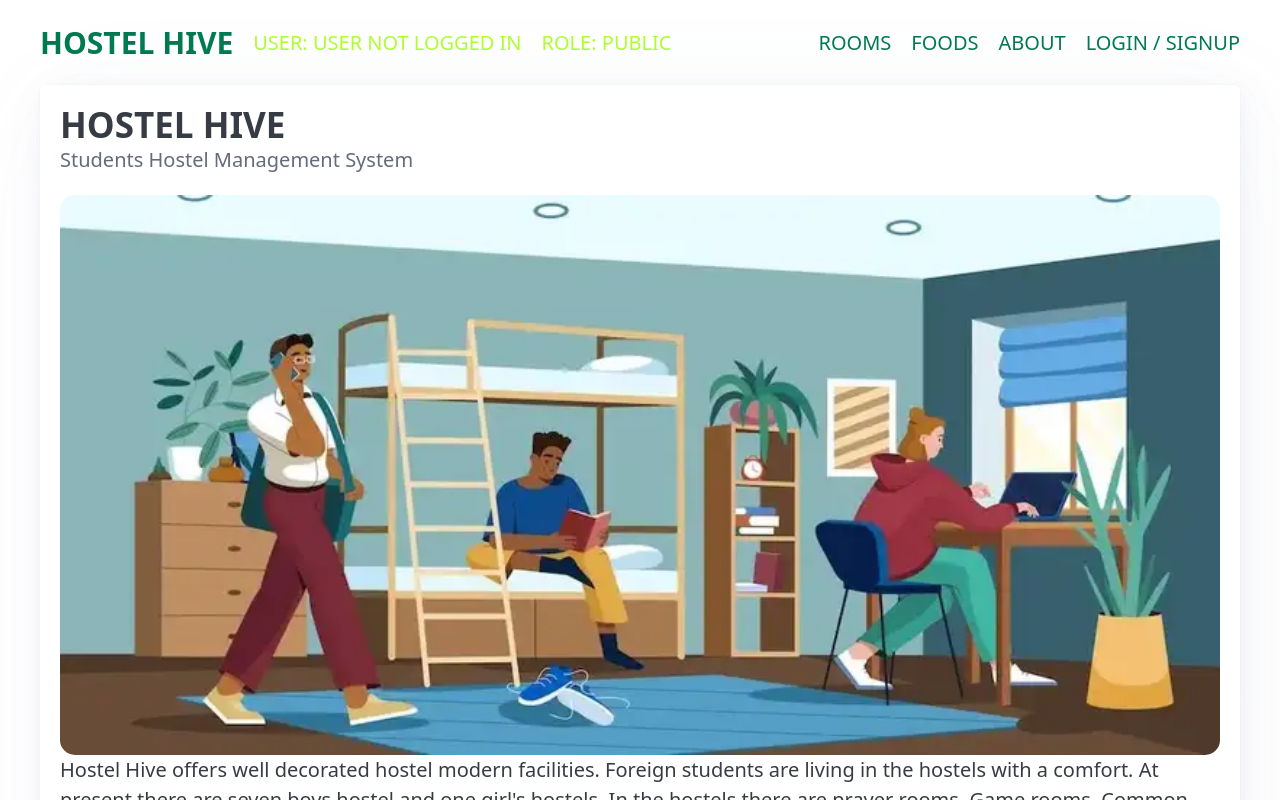
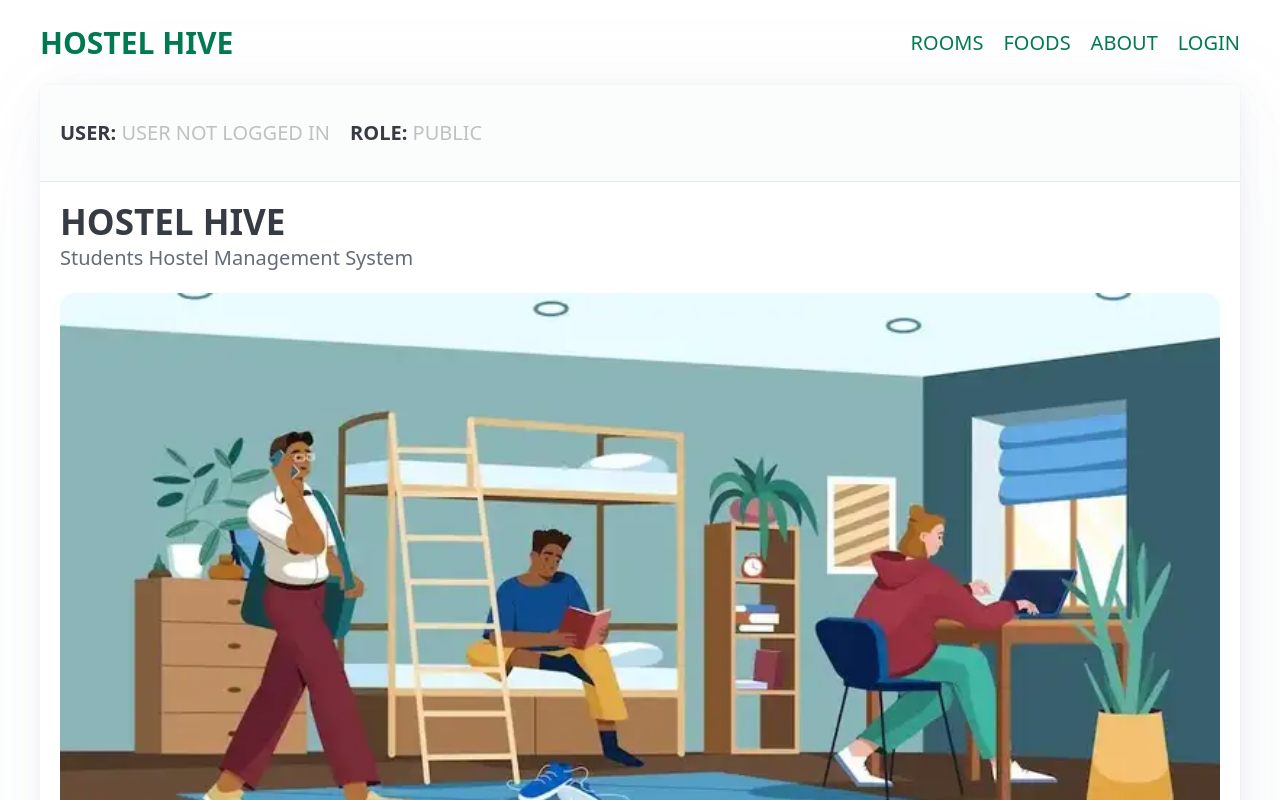
Before and after one commit to push-on/Hostel_Hive_Project_React_Firebase, a React (Vite) app: page / in a window 1280 px wide. Shown: the top 800 px of the page. Built offline with nearby package versions, Linux system fonts and the light colour scheme.

Commit message:
Update 10/01/2023 18:32:06

```diff
--- /dev/null
+++ b/src/components/CurrentUser.tsx
@@ -0,0 +1,26 @@
+import { useContext } from "react"
+import { AuthContext } from "../context/AuthContext"
+import { motion } from "framer-motion"
+
+
+
+export default function CurrentUser() {
+	const { currentUser, currentRole } = useContext(AuthContext)
+
+	return (
+		<>
+			<motion.nav style={{ textTransform: "uppercase" }}
+				initial={{ opacity: 0 }}
+				animate={{ opacity: 1 }}
+				exit={{ opacity: 0 }}
+				transition={{ ease: 'easeInOut', duration: 0.2 }}
+
+			>
+				<ul>
+					<li className="nowrap" ><strong>User: </strong> <span style={{ color: "silver" }}>{currentUser === null ? "User Not Logged in" : currentUser?.email}</span></li>
+					<li className="nowrap" ><strong>Role: </strong><span style={{ color: "silver" }}>{currentRole === null ? "Public" : currentRole}</span></li>
+				</ul>
+			</motion.nav>
+		</>
+	)
+}
--- a/src/components/NavBar.tsx
+++ b/src/components/NavBar.tsx
@@ -1,37 +1,34 @@
 import { useContext } from "react"
-import { Link, useLocation } from "react-router-dom"
+import { Link } from "react-router-dom"
 import { AuthContext } from "../context/AuthContext"
 
 
 export default function NavBar() {
 	const { currentUser, currentRole } = useContext(AuthContext)
-	let curLoc = useLocation()
 
 	return (
 		<nav style={{ textTransform: "uppercase" }}>
 			<ul>
-				<li style={{ fontSize: "30px" }}><strong><Link to="/">Hostel Hive</Link></strong></li>
-				<li style={{ color: "greenyellow" }}>User: {currentUser === null ? "User Not Logged in" : currentUser?.email}</li>
-				<li className="nowrap" style={{ color: "greenyellow" }}>Role: {currentRole === null ? "Public" : currentRole}</li>
+				<li className="nowrap" style={{ fontSize: "30px" }}><strong><Link to="/">Hostel Hive</Link></strong></li>
+
 			</ul>
 			<ul>
-				{curLoc.pathname === "/rooms" ? null : <li><Link to="/rooms">Rooms</Link></li>}
-				{curLoc.pathname === "/foods" ? null : <li><Link to="/foods">Foods</Link></li>}
-				{curLoc.pathname === "/about" ? null : <li><Link to="/about">About</Link></li>}
-				{curLoc.pathname === "/" ? null : <li><Link to="/">Home</Link></li>}
+				<li><Link to="/rooms">Rooms</Link></li>
+				<li><Link to="/foods">Foods</Link></li>
+				<li><Link to="/about">About</Link></li>
 				{currentUser !== null && currentRole === "admin"
 					?
-					(<li><Link to="/dashboard">Admin Dashboard</Link></li>)
+					(<li><Link to="/dashboard">Dashboard</Link></li>)
 					:
 					currentUser !== null && currentRole === "student"
 						?
-						(<li><Link to="/student">Student Dashboard</Link></li>)
+						(<li><Link to="/student">Dashboard</Link></li>)
 						:
 						currentUser !== null && currentRole === "staff"
 							?
-							(<li><Link to="/staff">Staff Dashboard</Link></li>)
+							(<li><Link to="/staff">Dashboard</Link></li>)
 							:
-							(<li><Link to="/login">Login / SignUp</Link></li>)
+							(<li><Link to="/login">Login</Link></li>)
 				}
 			</ul>
 		</nav>
--- a/src/index.css
+++ b/src/index.css
@@ -103,6 +103,12 @@ img {
   }
 }
 
+@media (max-width: 768px) {
+  .md {
+    display: none;
+  }
+}
+
 .border{
   border: 1px solid white;
 
--- a/src/pages/Dashboard.tsx
+++ b/src/pages/Dashboard.tsx
@@ -4,10 +4,11 @@ import { signOut } from "firebase/auth"
 import { Toaster, toast } from "react-hot-toast"
 import { useContext, useEffect, useState } from 'react'
 import { AuthContext } from '../context/AuthContext'
+import CurrentUser from '../components/CurrentUser'
 
 export default function Dashboard() {
 	const navigate = useNavigate()
-	const { dispatch, currentRole, currentUser } = useContext(AuthContext)
+	const { dispatch } = useContext(AuthContext)
 
 	// Logout
 	const HandleLogout = (e: React.FormEvent) => {
@@ -30,8 +31,6 @@ export default function Dashboard() {
 			<nav style={{ textTransform: "uppercase" }}>
 				<ul>
 					<li style={{ fontSize: "30px" }}><strong><Link to="/">HOSTEL HIVE</Link></strong></li>
-					<li style={{ color: "greenyellow" }}>User: {currentUser === null ? "User Not Logged in" : currentUser?.email}</li>
-					<li className="nowrap" style={{ color: "greenyellow" }}>Role: {currentRole === null ? "Public" : currentRole}</li>
 				</ul>
 				<ul>
 					<li><Link to="/">Home</Link></li>
@@ -73,8 +72,11 @@ function DashbordNav() {
 		}
 	}, [curLoc])
 	return (
-		<article>
-			<h1>Manage {pageTitle}</h1>
+		<>
+			<hgroup>
+				<h1>Manage {pageTitle}</h1>
+				<CurrentUser />
+			</hgroup>
 			<nav style={{ textTransform: "uppercase" }}>
 				<ul>
 					<li><Link to="/dashboard/">Overview</Link> </li>
@@ -85,6 +87,6 @@ function DashbordNav() {
 					<li><Link to="/dashboard/payment">Payment</Link></li>
 				</ul>
 			</nav>
-		</article>
+		</>
 	)
 }
--- a/src/pages/HomePage/RootPage.tsx
+++ b/src/pages/HomePage/RootPage.tsx
@@ -8,6 +8,7 @@ import { Toaster } from "react-hot-toast"
 import Footer from "../../components/Footer"
 import NavBar from "../../components/NavBar"
 import { motion } from "framer-motion"
+import CurrentUser from "../../components/CurrentUser"
 
 
 export default function RootPage() {
@@ -27,9 +28,10 @@ export default function RootPage() {
 
 				<header>
 					<Toaster />
-
 					<article >
-
+						<header>
+							<CurrentUser />
+						</header>
 						<hgroup>
 							<h2>HOSTEL HIVE</h2>
 							<p>Students Hostel Management System</p>
--- a/src/pages/HomePage/RootRooms.tsx
+++ b/src/pages/HomePage/RootRooms.tsx
@@ -10,6 +10,7 @@ import { Counter, CounterField } from "../../lib/Counter"
 import { db } from "../../config/firebase"
 import { getDocs, collection } from "firebase/firestore"
 import toast, { Toaster } from "react-hot-toast"
+import CurrentUser from "../../components/CurrentUser"
 
 export default function RootRooms() {
 	const [roomTypes, setRoomTypes] = useState<any[]>([])
@@ -47,6 +48,9 @@ export default function RootRooms() {
 				transition={{ ease: "easeInOut", duration: 0.2 }}
 			>
 				<article>
+					<header>
+						<CurrentUser />
+					</header>
 					<header>
 						<hgroup style={{ textAlign: "center" }}>
 							<h1>ROOMS</h1>
--- a/src/pages/Staff/StaffDashboard.tsx
+++ b/src/pages/Staff/StaffDashboard.tsx
@@ -4,10 +4,11 @@ import { Link, Outlet, useNavigate } from "react-router-dom"
 import { AuthContext } from "../../context/AuthContext"
 import { signOut } from "firebase/auth"
 import { auth } from "../../config/firebase"
+import CurrentUser from "../../components/CurrentUser"
 
 export default function StaffDashboard() {
 	const navigate = useNavigate()
-	const { dispatch, currentRole, currentUser } = useContext(AuthContext)
+	const { dispatch, currentUser } = useContext(AuthContext)
 
 	// Logout
 	const HandleLogout = (e: React.FormEvent) => {
@@ -33,8 +34,6 @@ export default function StaffDashboard() {
 			<nav style={{ textTransform: "uppercase" }}>
 				<ul>
 					<li style={{ fontSize: "30px" }}><strong><Link to="/">HOSETEL HIVE</Link></strong></li>
-					<li style={{ color: "greenyellow" }}>User: {currentUser === null ? "User Not Logged in" : currentUser?.email}</li>
-					<li className="nowrap" style={{ color: "greenyellow" }}>Role: {currentRole === null ? "Public" : currentRole}</li>
 				</ul>
 				<ul>
 					<li><Link to="/">Home</Link></li>
@@ -57,8 +56,9 @@ export default function StaffDashboard() {
 
 function Staff() {
 	return (
-		<article>
+		<>
 			<h1>Staffs</h1>
+			<CurrentUser />
 			<nav style={{ textTransform: "uppercase" }}>
 				<ul>
 					<li><Link to="/staff/">Overview</Link></li>
@@ -67,6 +67,6 @@ function Staff() {
 					<li><Link to="/staff/settings">settings</Link></li>
 				</ul>
 			</nav>
-		</article>
+		</>
 	)
 }
--- a/src/pages/Student/StudentDashboard.tsx
+++ b/src/pages/Student/StudentDashboard.tsx
@@ -4,10 +4,11 @@ import { Link, Outlet, useNavigate } from "react-router-dom"
 import { AuthContext } from "../../context/AuthContext"
 import { signOut } from "firebase/auth"
 import { auth } from "../../config/firebase"
+import CurrentUser from "../../components/CurrentUser"
 
 export default function StudentsDashboard() {
 	const navigate = useNavigate()
-	const { dispatch, currentRole, currentUser } = useContext(AuthContext)
+	const { dispatch } = useContext(AuthContext)
 
 	// Logout
 	const HandleLogout = (e: React.FormEvent) => {
@@ -28,8 +29,7 @@ export default function StudentsDashboard() {
 			<nav style={{ textTransform: "uppercase" }}>
 				<ul>
 					<li style={{ fontSize: "30px" }}><strong><Link to="/">HOSETEL HIVE</Link></strong></li>
-					<li style={{ color: "greenyellow" }}>User: {currentUser === null ? "User Not Logged in" : currentUser?.email}</li>
-					<li className="nowrap" style={{ color: "greenyellow" }}>Role: {currentRole === null ? "Public" : currentRole}</li>
+
 				</ul>
 				<ul>
 					<li><Link to="/">Home</Link></li>
@@ -53,8 +53,9 @@ export default function StudentsDashboard() {
 
 function StudentNav() {
 	return (
-		<article>
+		<>
 			<h1>Students</h1>
+			<CurrentUser/>
 			<nav style={{ textTransform: "uppercase" }}>
 				<ul>
 					<li><Link to="/student/">Overview</Link></li>
@@ -64,6 +65,6 @@ function StudentNav() {
 					<li><Link to="/student/settings">Settings</Link></li>
 				</ul>
 			</nav>
-		</article>
+		</>
 	)
 }
```
